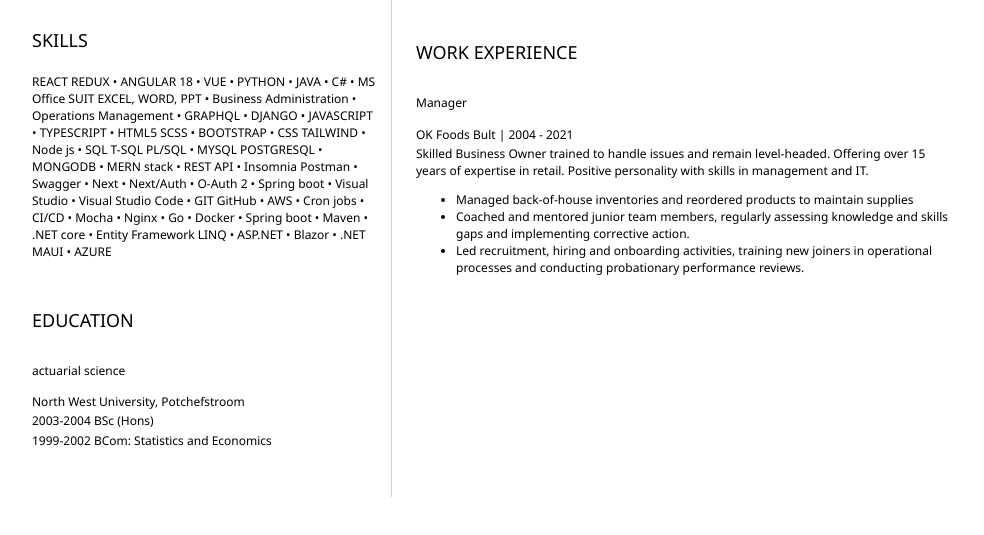
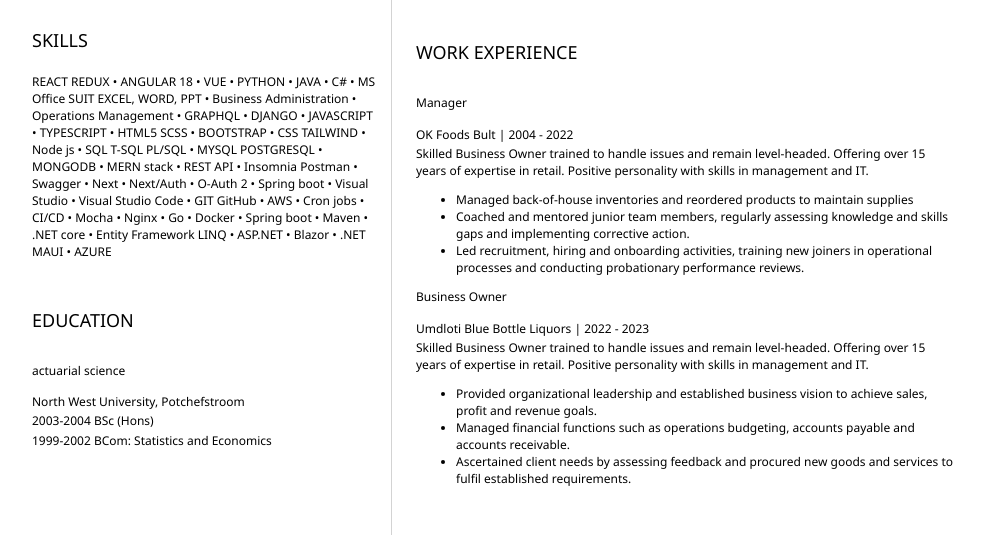
Before and after one commit to rasptutor/resume, a plain HTML site: page index.html in a window 1280 px wide. Shown: the part 329-864 px from the top of the page, without its empty margins (152-1136 px from the left). Before the commit the page ends 826 px from the top, so only its background shows below. Drawn offline with Linux system fonts and the light colour scheme.

Commit message:
added work experience

```diff
--- a/index.html
+++ b/index.html
@@ -113,7 +113,7 @@
 					<h2>WORK EXPERIENCE</h2>
 					<h3>Manager</h3>
 <p>
-		OK Foods Bult | 2004 - 2021
+		OK Foods Bult | 2004 - 2022
 </p>
 <p>
     Skilled Business Owner trained to handle issues and
@@ -129,6 +129,25 @@
 		<li>Led recruitment, hiring and onboarding activities, training new joiners in
             operational processes and conducting probationary performance reviews.</li>
 </ul>
+
+<h3>Business Owner</h3>
+<p>
+		Umdloti Blue Bottle Liquors | 2022 - 2023
+</p>
+<p>
+    Skilled Business Owner trained to handle issues and
+    remain level-headed. Offering over 15 years of
+    expertise in retail. Positive personality with skills
+    in management and IT.
+</p>
+<ul>
+		<li>Provided organizational leadership and established business vision to
+            achieve sales, profit and revenue goals.</li>
+		<li>Managed financial functions such as operations budgeting, accounts
+            payable and accounts receivable.</li>
+		<li>Ascertained client needs by assessing feedback and procured new goods
+            and services to fulfil established requirements.</li>
+</ul>
 				</section>
 			</article>
 		</main>
```
